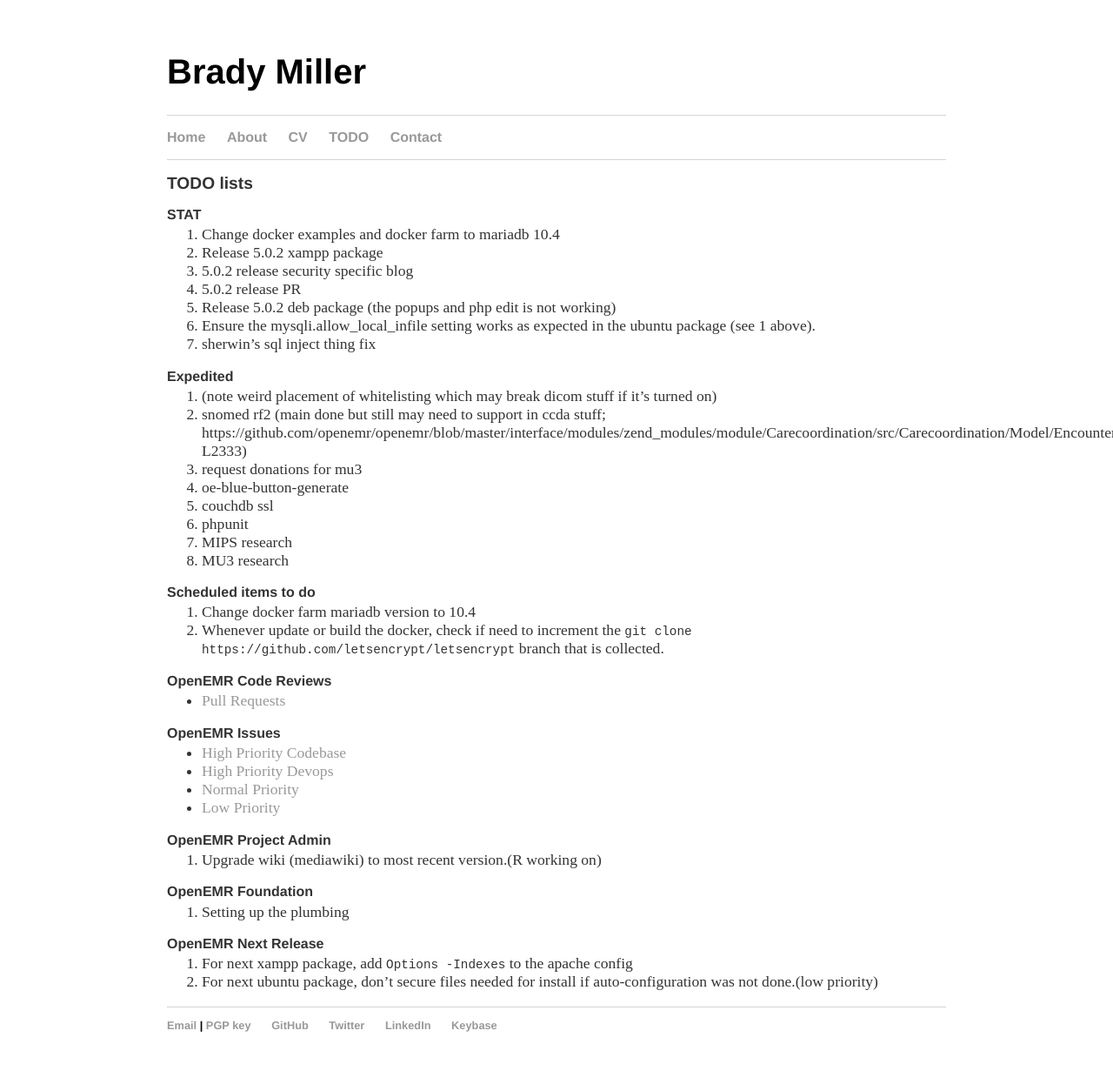
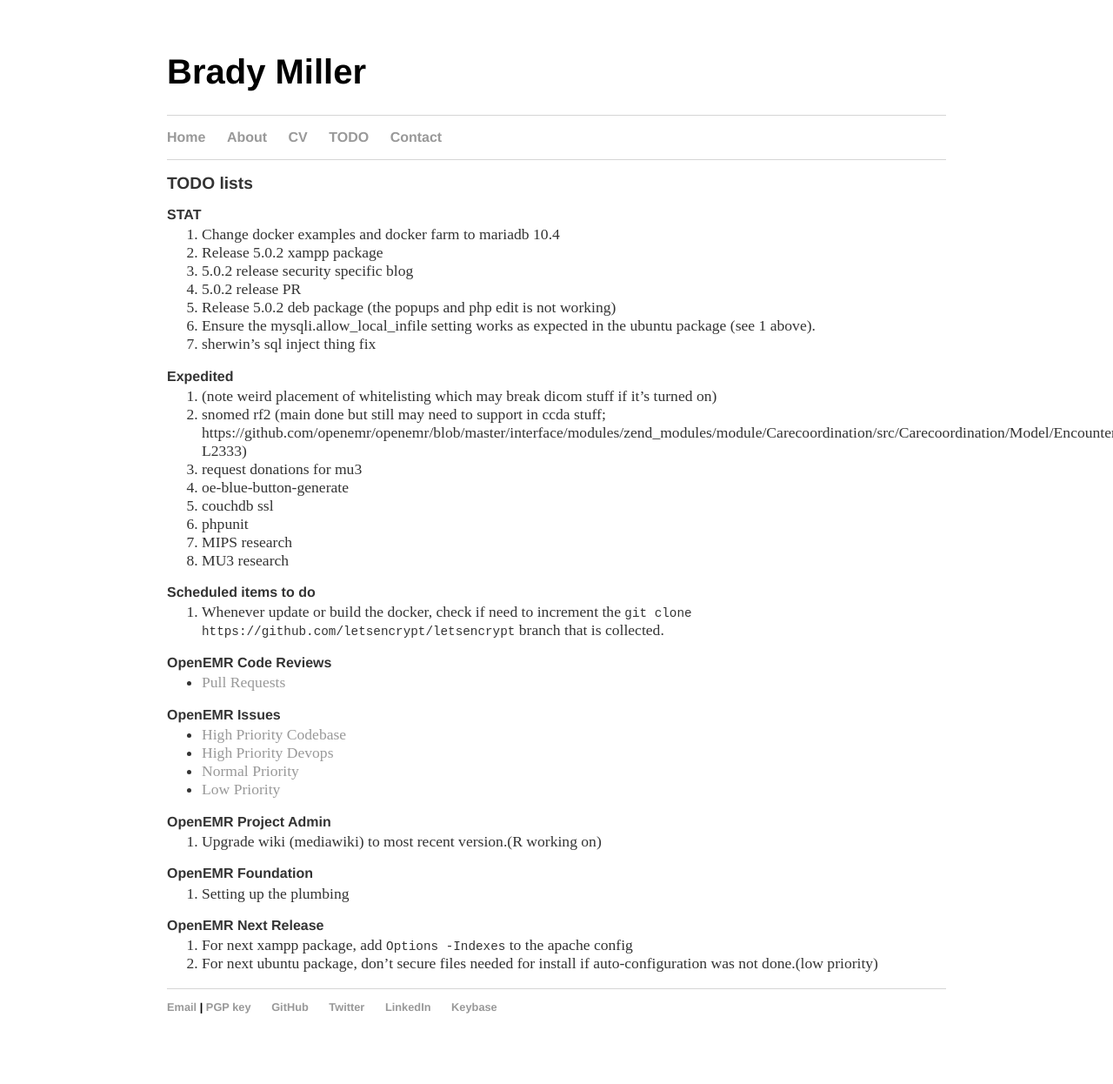
Before and after one commit to bradymiller/bradymiller.github.io, a Jekyll site: the page built from todo/index.md, in a window 1280 px wide. Shown: the whole page at 87% size. Built offline with Jekyll 4.4.1, drawn with Linux system fonts in a browser that asks for light colours; our own code applies the rules of GitHub Pages for plain Markdown files; after the commit the page ends 1225 px from its top, so only the background shows below that.

Commit message:
Update index.md

```diff
--- a/todo/index.md
+++ b/todo/index.md
@@ -23,7 +23,6 @@ layout: default
 1. MU3 research
 
 ### Scheduled items to do
-1. Change docker farm mariadb version to 10.4
 1. Whenever update or build the docker, check if need to increment the `git clone https://github.com/letsencrypt/letsencrypt` branch that is collected.
 
 ### OpenEMR Code Reviews
```
